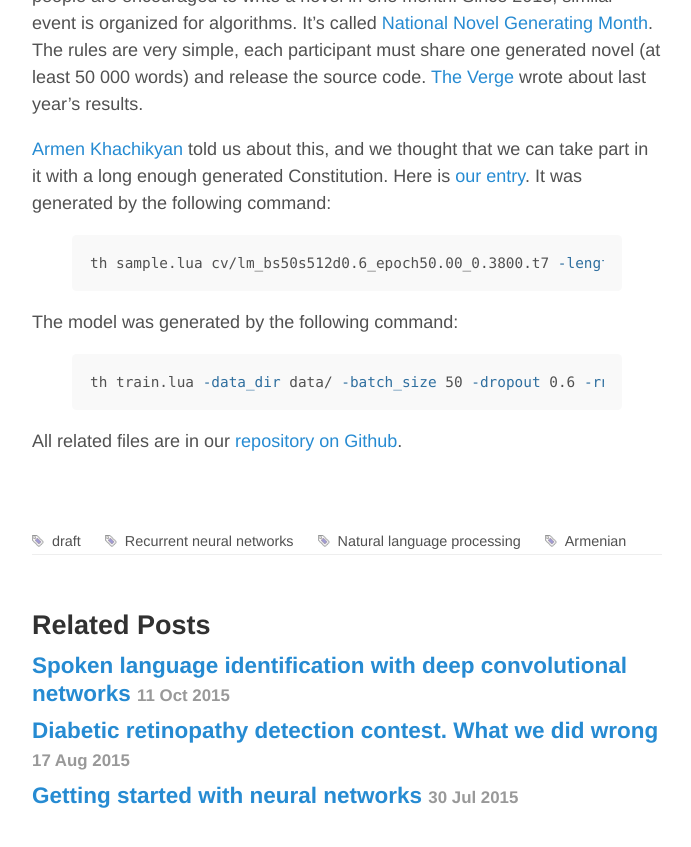
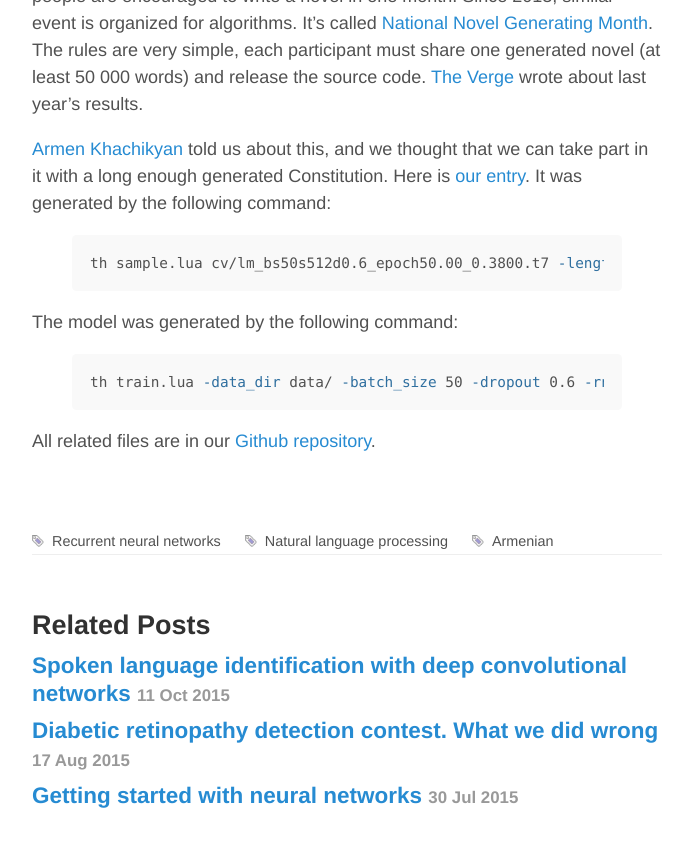
Before and after one commit to YerevaNN/yerevann.github.io, a Jekyll site: the page built from _posts/2015-11-12-generating-constitution-with-recurrent-neural-networks.md, in a window 1280 px wide and 900 px high, scrolled down 8006 px. Shown: the top 847 px of the window, without its empty margins (293-984 px from the left). Built offline with Jekyll 4.4.1, drawn with Linux system fonts in a browser that asks for light colours; comment, search, counter and statistics services are not loaded; some of the changed text lies outside the part shown.

Commit message:
Constitution RNN - NaNoGenMo link and release

```diff
--- a/_posts/2015-11-11-generating-constitution-with-recurrent-neural-networks.md
+++ b/_posts/2015-11-12-generating-constitution-with-recurrent-neural-networks.md
@@ -2,7 +2,6 @@
 layout: post
 title: Generating Constitution with recurrent neural networks
 tags:
-- draft
 - Recurrent neural networks
 - Natural language processing
 - Armenian
@@ -137,7 +136,7 @@
 
 Since 1999 every November is declared a [National Novel Writing Month](http://nanowrimo.org/), when people are encouraged to write a novel in one month. Since 2013, similar event is organized for algorithms. It's called [National Novel Generating Month](https://github.com/dariusk/NaNoGenMo-2015). The rules are very simple, each participant must share one generated novel (at least 50 000 words) and release the source code. [The Verge](http://www.theverge.com/2014/11/25/7276157/nanogenmo-robot-author-novel) wrote about last year's results.
 
-[Armen Khachikyan](https://www.linkedin.com/in/armen-khachikyan-ba969218) told us about this, and we thought that we can take part in it with a long enough generated Constitution. Here is [our entry](). It was generated by the following command:
+[Armen Khachikyan](https://www.linkedin.com/in/armen-khachikyan-ba969218) told us about this, and we thought that we can take part in it with a long enough generated Constitution. Here is [our entry](https://github.com/dariusk/NaNoGenMo-2015/issues/154). It was generated by the following command:
 
 {% highlight bash %}
 th sample.lua cv/lm_bs50s512d0.6_epoch50.00_0.3800.t7 -length 900000 -temperature 0.5 -gpuid 0 -primetext "Գ Լ ՈՒ Խ  1" > sample_bs50s512d0.6t0.5.txt
@@ -148,4 +147,4 @@
 th train.lua -data_dir data/ -batch_size 50 -dropout 0.6 -rnn_size 512 -gpuid 0 -savefile bs50s512d0.6 | tee log_bs50s512d0.6
 {% endhighlight %}
 
-All related files are in our [repository on Github](https://github.com/YerevaNN/char-rnn-constitution).
+All related files are in our [Github repository](https://github.com/YerevaNN/char-rnn-constitution).
```
